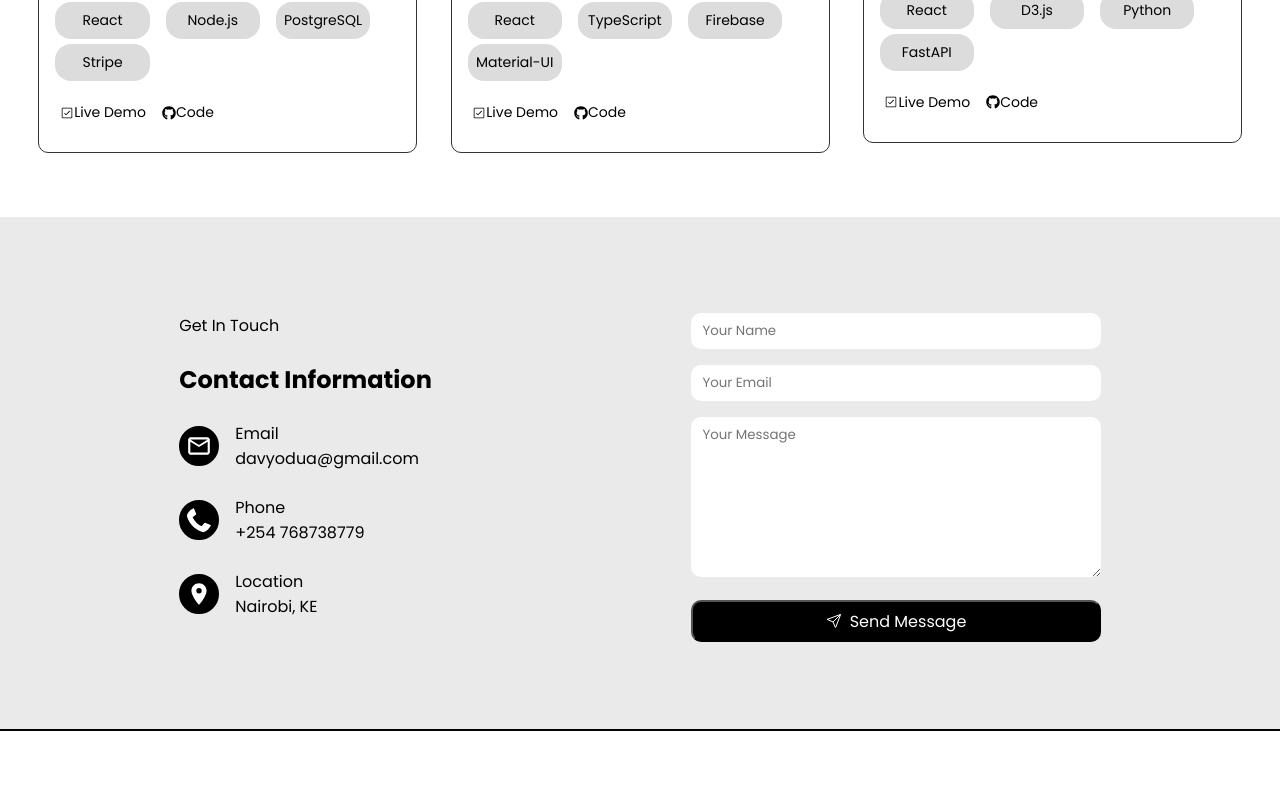
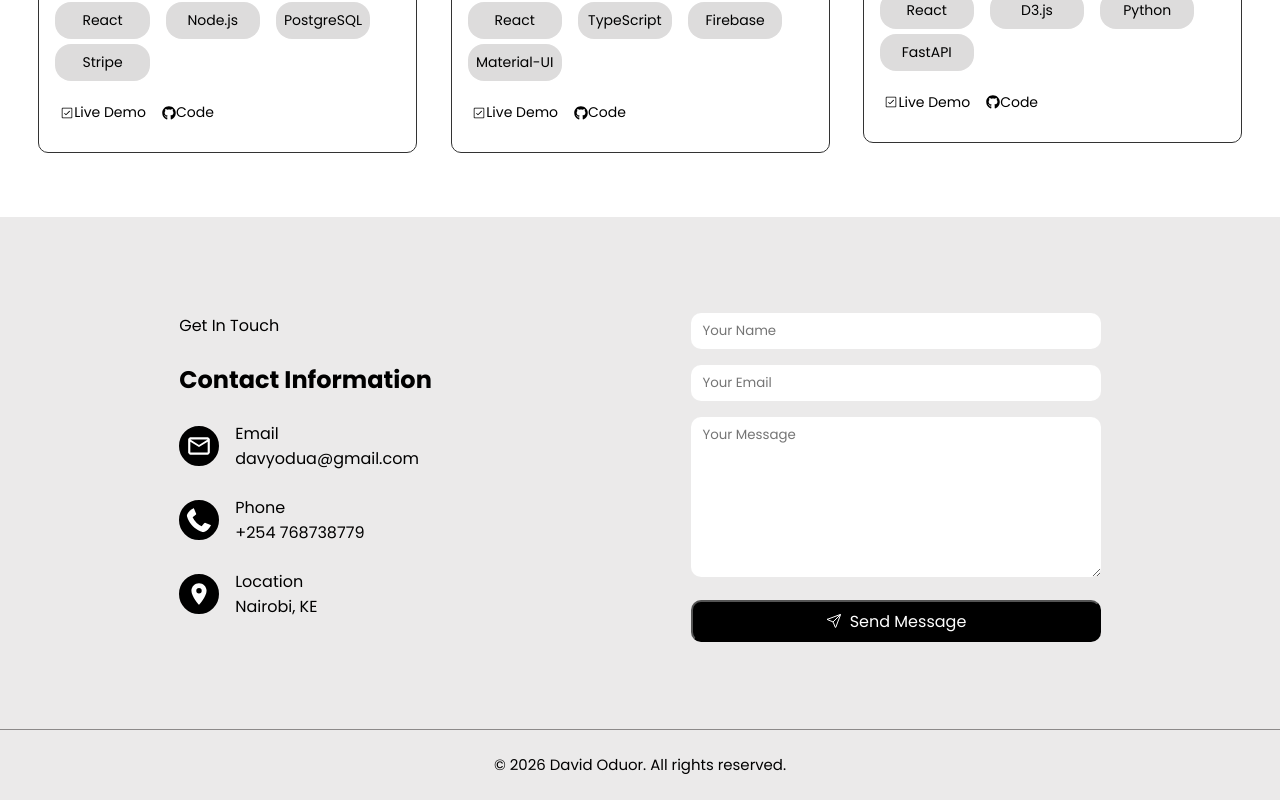
Before and after one commit to davy-odua/Resume., a React (Vite) app: page / in a window 1280 px wide. Shown: the part 2295-3095 px from the top of the page. Before the commit the page ends 3026 px from the top, so only its background shows below. Built offline with nearby package versions, Linux system fonts and the light colour scheme.

Commit message:
added the elements

```diff
--- a/src/components/Footer.jsx
+++ b/src/components/Footer.jsx
@@ -27,6 +27,7 @@ const Footer = () => {
             </div>
         </div>
     </div>
+    <div className="footer-end"><h5>© 2026 David Oduor. All rights reserved.</h5></div>
     </>
   )
 }
--- a/src/components/components.css
+++ b/src/components/components.css
@@ -184,7 +184,7 @@
 .footer{
     padding: 2rem 0;
     background: #ebeaea;
-    border-bottom: 2px solid black;
+    border-bottom: 0.5px solid #8c8989;
 }
 .footer-row{
     display: flex;
@@ -247,3 +247,12 @@
 .contact-message{
     margin-right: 0.5rem;
 }
+.footer-end{
+    text-align: center;
+    padding: 1.5rem 0;
+    font-size: 18px;
+    background: #ebeaea;
+}
+.footer-end h5{
+    font-weight: 400;
+}
```
